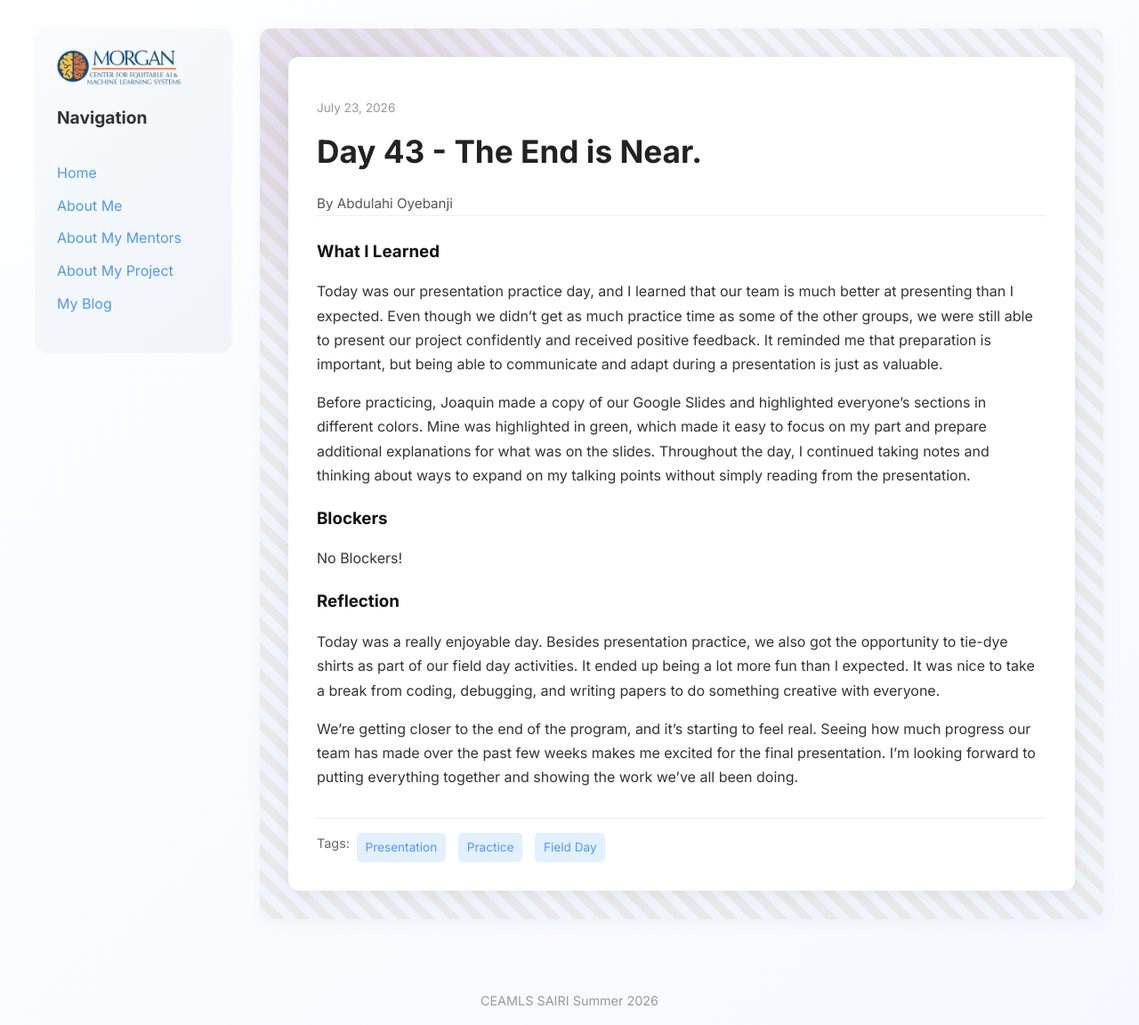
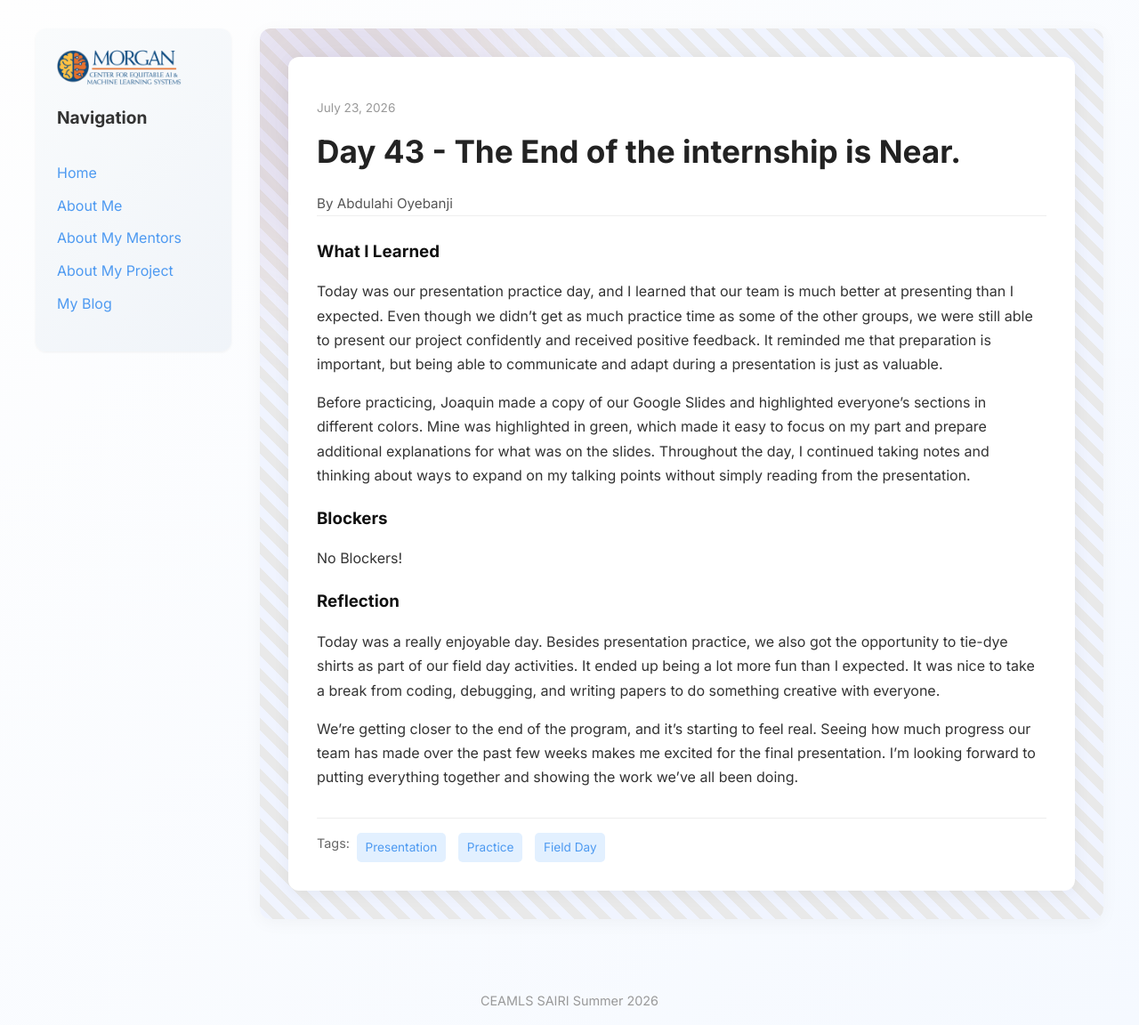
Before and after one commit to abdulahi-banji/abdulahi-banjiceamls26.github.io, a Jekyll site: the page built from _posts/2026-07-23-day-43.md, in a window 1280 px wide. Shown: the whole page at 89% size. Built offline with Jekyll 4.4.1, drawn with Linux system fonts in a browser that asks for light colours.

Commit message:
changed title

```diff
--- a/_posts/2026-07-23-day-43.md
+++ b/_posts/2026-07-23-day-43.md
@@ -1,6 +1,6 @@
 ---
 layout: post
-title: "Day 43 - The End is Near."
+title: "Day 43 - The End of the internship is Near."
 date: "2026-07-23 00:00:00"
 permalink: /day43.html
 tags: ['Presentation', 'Practice', 'Field Day']
```
